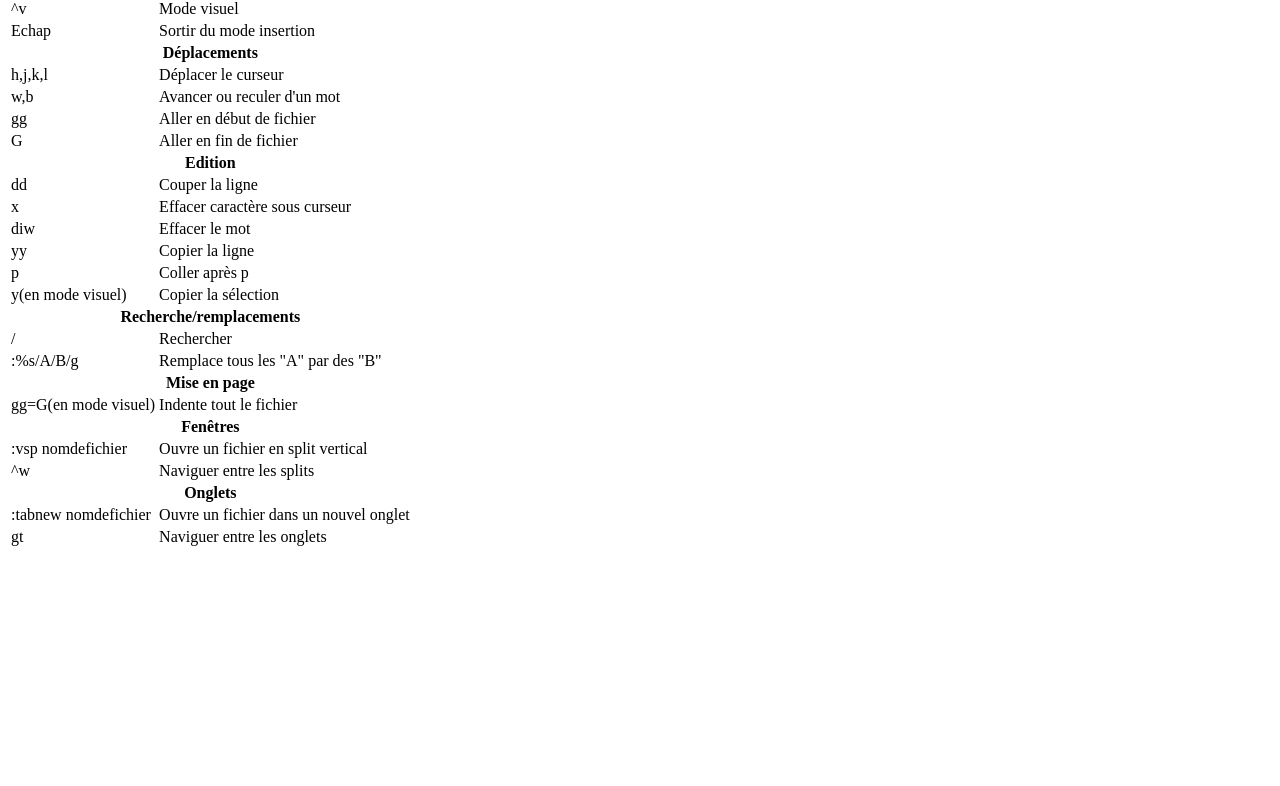
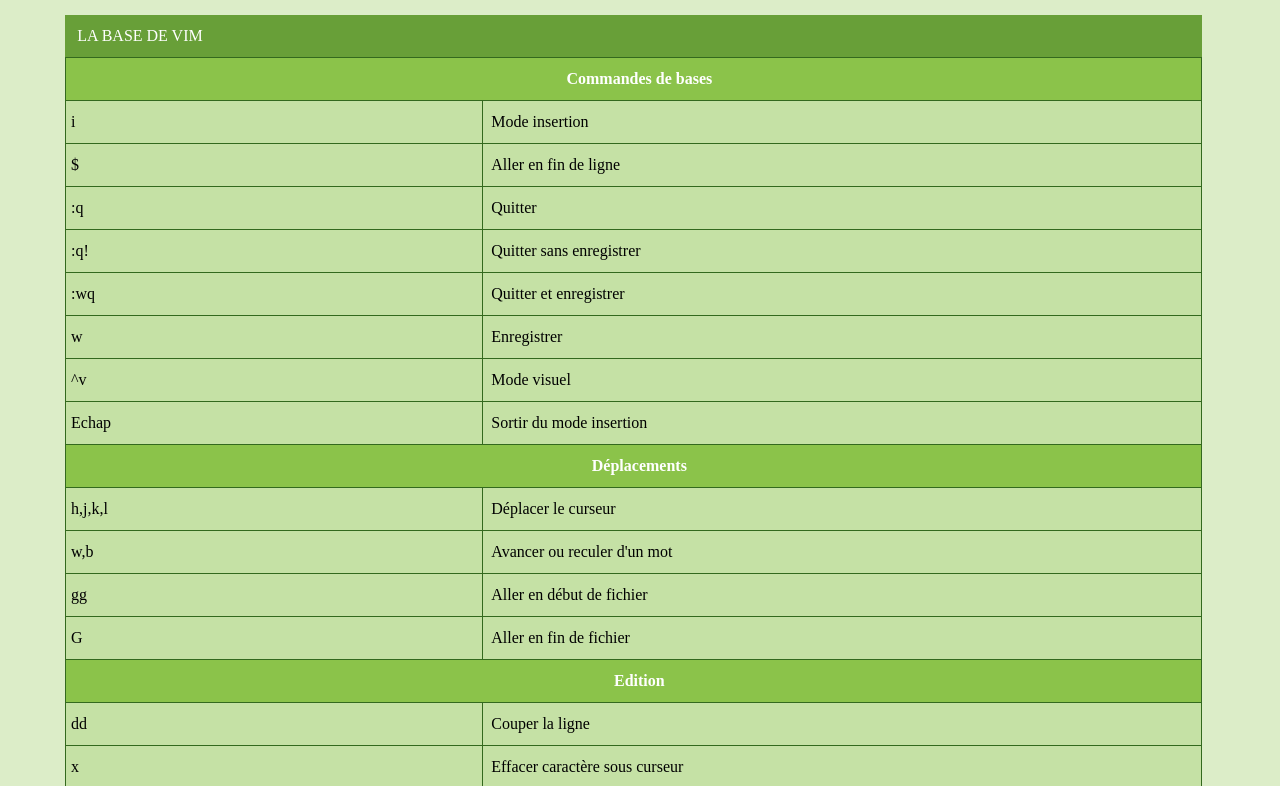
Before and after one commit to totor59/survival_vim, a plain HTML site: page index.html in a window 1280 px wide. Shown: the part 185-971 px from the top of the page. Before the commit the page ends 800 px from the top, so only its background shows below. Drawn offline with Linux system fonts and the light colour scheme.

Commit message:
make the css of the table

```diff
--- a/style.css
+++ b/style.css
@@ -2,6 +2,7 @@
 html {
 	height: 100%;
 	width: 100%;
+	background-color: #dcedc8;
 	}
 
 /*-----------HEADER------------------*/
@@ -17,7 +18,7 @@ header {
 }
 img {
 	float: left;
-	height: 80px;
+	height: 150px;
 	margin: 15px;
 }
 h1 {
@@ -30,10 +31,28 @@ h1 {
 
 /*----------CONTAINER----------------*/
 
-/*.container {
-	margin-top: 150px;
+.container {
+	margin-top: 200px;
 	width: 90%;
 }
+table {
+	line-height: 40px;
+	width: 100%;
+	margin: 5%;
+	border-collapse: collapse;
+	text-indent: 1%;
+	background-color: #c5e1a5;
+}
 caption {
+	border: 1px solid #689f38;
+	text-align: left;
+	background-color: #689f38;
+	color: #FFF;
+}
+tr, th, td {
 	border: 1px solid #33691e;
-}*/
+}
+th {
+	background-color: #8bc34a;
+	color: #FFF;
+}
```
